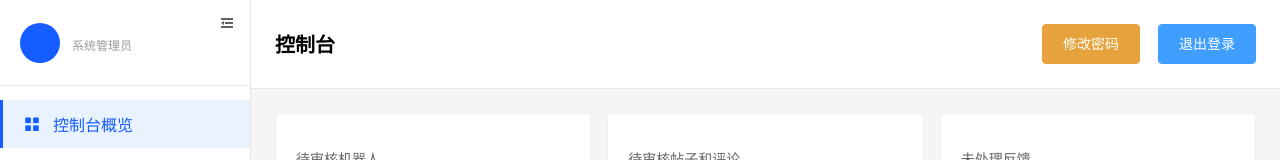
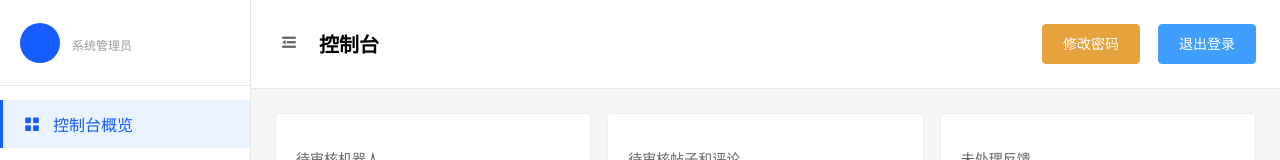
Before and after one commit to waerf/razorai_frontend, a Vue app in the folder RAZOR-AI--Frontend-main/: page /admin in a window 1280 px wide. Shown: the top 160 px of the page. Built offline with nearby package versions, Linux system fonts and the light colour scheme; no server answers.

Commit message:
更新侧边栏样式，现在看起来没那么挤了

```diff
--- a/RAZOR-AI--Frontend-main/src/views/AdminFeedbackDetail.vue
+++ b/RAZOR-AI--Frontend-main/src/views/AdminFeedbackDetail.vue
@@ -2,9 +2,6 @@
   <div class="admin-home">
     <!-- 侧边导航栏 -->
     <aside class="sidebar">
-      <button class="toggle-sidebar-btn" @click="toggleSidebar">
-        <i class="el-icon-s-fold"></i>
-      </button>
       <div class="user-info">
         <div class="avatar">{{ adminName ? adminName.charAt(0) : '管' }}</div>
         <div>
@@ -39,6 +36,9 @@
     <main class="main-content">
       <!-- 顶部导航栏 -->
       <header class="header">
+        <button class="toggle-sidebar-btn" @click="toggleSidebar">
+          <i class="el-icon-s-fold"></i>
+        </button>
         <h1 class="title">用户反馈详情</h1>
         <div style="display: flex; align-items: center; margin-left: auto">
           <el-button
@@ -377,23 +377,6 @@ export default {
     position: relative;
     transition: all 0.3s ease;
 
-    .toggle-sidebar-btn {
-      position: absolute;
-      top: 10px;
-      right: 10px;
-      cursor: pointer;
-      font-size: 16px;
-      background: none;
-      border: none;
-      color: #606266;
-      padding: 5px;
-
-      &:hover {
-        background-color: rgba(0, 0, 0, 0.05);
-        border-radius: 4px;
-      }
-    }
-
     &.hidden {
       width: 60px !important;
 
@@ -493,7 +476,7 @@ export default {
 
     .header {
       display: flex;
-      justify-content: space-between;
+      justify-content: flex-start;
       align-items: center;
       padding: 16px 24px;
       background-color: white;
@@ -501,6 +484,21 @@ export default {
       position: sticky;
       top: 0;
       z-index: 10;
+
+      .toggle-sidebar-btn {
+        cursor: pointer;
+        font-size: 18px;
+        background: none;
+        border: none;
+        color: #606266;
+        padding: 5px;
+        margin-right: 16px;
+
+        &:hover {
+          background-color: rgba(0, 0, 0, 0.05);
+          border-radius: 4px;
+        }
+      }
 
       .title {
         font-size: 20px;
--- a/RAZOR-AI--Frontend-main/src/views/AdminFeedbackPage.vue
+++ b/RAZOR-AI--Frontend-main/src/views/AdminFeedbackPage.vue
@@ -2,9 +2,6 @@
   <div class="admin-home">
     <!-- 侧边导航栏 -->
     <aside class="sidebar">
-      <button class="toggle-sidebar-btn" @click="toggleSidebar">
-        <i class="el-icon-s-fold"></i>
-      </button>
       <div class="user-info">
         <div class="avatar">{{ adminName ? adminName.charAt(0) : '管' }}</div>
         <div>
@@ -41,6 +38,9 @@
     <main class="main-content">
       <!-- 顶部导航栏 -->
       <header class="header">
+        <button class="toggle-sidebar-btn" @click="toggleSidebar">
+          <i class="el-icon-s-fold"></i>
+        </button>
         <h1 class="title">用户反馈管理</h1>
         <div style="display: flex; align-items: center; margin-left: auto">
           <el-button
@@ -380,23 +380,6 @@ export default {
     position: relative;
     transition: all 0.3s ease;
 
-    .toggle-sidebar-btn {
-      position: absolute;
-      top: 10px;
-      right: 10px;
-      cursor: pointer;
-      font-size: 16px;
-      background: none;
-      border: none;
-      color: #606266;
-      padding: 5px;
-
-      &:hover {
-        background-color: rgba(0, 0, 0, 0.05);
-        border-radius: 4px;
-      }
-    }
-
     &.hidden {
       width: 60px !important;
 
@@ -496,7 +479,7 @@ export default {
 
     .header {
       display: flex;
-      justify-content: space-between;
+      justify-content: flex-start;
       align-items: center;
       padding: 16px 24px;
       background-color: white;
@@ -504,6 +487,21 @@ export default {
       position: sticky;
       top: 0;
       z-index: 10;
+
+      .toggle-sidebar-btn {
+        cursor: pointer;
+        font-size: 18px;
+        background: none;
+        border: none;
+        color: #606266;
+        padding: 5px;
+        margin-right: 16px;
+
+        &:hover {
+          background-color: rgba(0, 0, 0, 0.05);
+          border-radius: 4px;
+        }
+      }
 
       .title {
         font-size: 20px;
--- a/RAZOR-AI--Frontend-main/src/views/AdminPage.vue
+++ b/RAZOR-AI--Frontend-main/src/views/AdminPage.vue
@@ -2,9 +2,6 @@
   <div class="admin-home">
     <!-- 侧边导航栏 -->
     <aside class="sidebar">
-      <button class="toggle-sidebar-btn" @click="toggleSidebar">
-        <i class="el-icon-s-fold"></i>
-      </button>
       <div class="user-info">
         <div class="avatar">{{ adminName.charAt(0) }}</div>
         <div>
@@ -41,6 +38,9 @@
     <main class="main-content">
       <!-- 顶部导航栏 -->
       <header class="header">
+        <button class="toggle-sidebar-btn" @click="toggleSidebar">
+          <i class="el-icon-s-fold"></i>
+        </button>
         <h1 class="title">控制台</h1>
         <div style="display: flex; align-items: center; margin-left: auto">
           <el-button
@@ -589,23 +589,6 @@ export default {
     position: relative;
     transition: all 0.3s ease;
 
-    .toggle-sidebar-btn {
-      position: absolute;
-      top: 10px;
-      right: 10px;
-      cursor: pointer;
-      font-size: 16px;
-      background: none;
-      border: none;
-      color: #606266;
-      padding: 5px;
-
-      &:hover {
-        background-color: rgba(0, 0, 0, 0.05);
-        border-radius: 4px;
-      }
-    }
-
     &.hidden {
       width: 60px !important;
 
@@ -705,7 +688,7 @@ export default {
 
     .header {
       display: flex;
-      justify-content: space-between;
+      justify-content: flex-start;
       align-items: center;
       padding: 16px 24px;
       background-color: white;
@@ -713,6 +696,21 @@ export default {
       position: sticky;
       top: 0;
       z-index: 10;
+
+      .toggle-sidebar-btn {
+        cursor: pointer;
+        font-size: 18px;
+        background: none;
+        border: none;
+        color: #606266;
+        padding: 5px;
+        margin-right: 16px;
+
+        &:hover {
+          background-color: rgba(0, 0, 0, 0.05);
+          border-radius: 4px;
+        }
+      }
 
       .title {
         font-size: 20px;
--- a/RAZOR-AI--Frontend-main/src/views/AdminPostReviewPage.vue
+++ b/RAZOR-AI--Frontend-main/src/views/AdminPostReviewPage.vue
@@ -2,9 +2,6 @@
   <div class="admin-post-review">
     <!-- 侧边导航栏 -->
     <aside class="sidebar">
-      <button class="toggle-sidebar-btn" @click="toggleSidebar">
-        <i class="el-icon-s-fold"></i>
-      </button>
       <div class="user-info">
         <div class="avatar">{{ adminName ? adminName.charAt(0) : '管' }}</div>
         <div>
@@ -41,6 +38,9 @@
     <main class="main-content">
       <!-- 顶部导航栏 -->
       <header class="header">
+        <button class="toggle-sidebar-btn" @click="toggleSidebar">
+          <i class="el-icon-s-fold"></i>
+        </button>
         <h1 class="title">帖子审核</h1>
         <div style="display: flex; align-items: center; margin-left: auto">
           <el-button
@@ -635,23 +635,6 @@ export default {
     position: relative;
     transition: all 0.3s ease;
 
-    .toggle-sidebar-btn {
-      position: absolute;
-      top: 10px;
-      right: 10px;
-      cursor: pointer;
-      font-size: 16px;
-      background: none;
-      border: none;
-      color: #606266;
-      padding: 5px;
-
-      &:hover {
-        background-color: rgba(0, 0, 0, 0.05);
-        border-radius: 4px;
-      }
-    }
-
     &.hidden {
       width: 60px !important;
 
@@ -751,7 +734,7 @@ export default {
 
     .header {
       display: flex;
-      justify-content: space-between;
+      justify-content: flex-start;
       align-items: center;
       padding: 16px 24px;
       background-color: white;
@@ -759,6 +742,21 @@ export default {
       position: sticky;
       top: 0;
       z-index: 10;
+
+      .toggle-sidebar-btn {
+        cursor: pointer;
+        font-size: 18px;
+        background: none;
+        border: none;
+        color: #606266;
+        padding: 5px;
+        margin-right: 16px;
+
+        &:hover {
+          background-color: rgba(0, 0, 0, 0.05);
+          border-radius: 4px;
+        }
+      }
 
       .title {
         font-size: 20px;
--- a/RAZOR-AI--Frontend-main/src/views/AdminReviewPage.vue
+++ b/RAZOR-AI--Frontend-main/src/views/AdminReviewPage.vue
@@ -2,9 +2,6 @@
   <div class="admin-robot-review">
     <!-- 侧边导航栏 -->
     <aside class="sidebar">
-      <button class="toggle-sidebar-btn" @click="toggleSidebar">
-        <i class="el-icon-s-fold"></i>
-      </button>
       <div class="user-info">
         <div class="avatar">{{ adminName ? adminName.charAt(0) : '管' }}</div>
         <div>
@@ -41,6 +38,9 @@
     <main class="main-content">
       <!-- 顶部导航栏 -->
       <header class="header">
+        <button class="toggle-sidebar-btn" @click="toggleSidebar">
+          <i class="el-icon-s-fold"></i>
+        </button>
         <h1 class="title">机器人审核</h1>
         <div style="display: flex; align-items: center; margin-left: auto">
           <el-button
@@ -441,23 +441,6 @@ export default {
     position: relative;
     transition: all 0.3s ease;
 
-    .toggle-sidebar-btn {
-      position: absolute;
-      top: 10px;
-      right: 10px;
-      cursor: pointer;
-      font-size: 16px;
-      background: none;
-      border: none;
-      color: #606266;
-      padding: 5px;
-
-      &:hover {
-        background-color: rgba(0, 0, 0, 0.05);
-        border-radius: 4px;
-      }
-    }
-
     &.hidden {
       width: 60px !important;
 
@@ -557,7 +540,7 @@ export default {
 
     .header {
       display: flex;
-      justify-content: space-between;
+      justify-content: flex-start;
       align-items: center;
       padding: 16px 24px;
       background-color: white;
@@ -565,6 +548,20 @@ export default {
       position: sticky;
       top: 0;
       z-index: 10;
+      .toggle-sidebar-btn {
+        cursor: pointer;
+        font-size: 18px;
+        background: none;
+        border: none;
+        color: #606266;
+        padding: 5px;
+        margin-right: 16px;
+
+        &:hover {
+          background-color: rgba(0, 0, 0, 0.05);
+          border-radius: 4px;
+        }
+      }
 
       .title {
         font-size: 20px;
--- a/RAZOR-AI--Frontend-main/src/views/AdminRobotReviewDetail.vue
+++ b/RAZOR-AI--Frontend-main/src/views/AdminRobotReviewDetail.vue
@@ -2,9 +2,6 @@
   <div class="admin-home">
     <!-- 侧边导航栏 -->
     <aside class="sidebar">
-      <button class="toggle-sidebar-btn" @click="toggleSidebar">
-        <i class="el-icon-s-fold"></i>
-      </button>
       <div class="user-info">
         <div class="avatar">{{ adminName ? adminName.charAt(0) : '管' }}</div>
         <div>
@@ -41,6 +38,9 @@
     <main class="main-content">
       <!-- 顶部导航栏 -->
       <header class="header">
+        <button class="toggle-sidebar-btn" @click="toggleSidebar">
+          <i class="el-icon-s-fold"></i>
+        </button>
         <h1 class="title">机器人审核详情</h1>
         <div style="display: flex; align-items: center; margin-left: auto">
           <el-button
@@ -525,22 +525,6 @@ export default {
     position: relative;
     transition: all 0.3s ease;
 
-    .toggle-sidebar-btn {
-      position: absolute;
-      top: 10px;
-      right: 10px;
-      cursor: pointer;
-      font-size: 16px;
-      background: none;
-      border: none;
-      color: #606266;
-      padding: 5px;
-
-      &:hover {
-        background-color: rgba(0, 0, 0, 0.05);
-      }
-    }
-
     &.hidden {
       width: 60px !important;
 
@@ -640,7 +624,7 @@ export default {
 
     .header {
       display: flex;
-      justify-content: space-between;
+      justify-content: flex-start;
       align-items: center;
       padding: 16px 24px;
       background-color: white;
@@ -648,6 +632,21 @@ export default {
       position: sticky;
       top: 0;
       z-index: 10;
+
+      .toggle-sidebar-btn {
+        cursor: pointer;
+        font-size: 18px;
+        background: none;
+        border: none;
+        color: #606266;
+        padding: 5px;
+        margin-right: 16px;
+
+        &:hover {
+          background-color: rgba(0, 0, 0, 0.05);
+          border-radius: 4px;
+        }
+      }
 
       .title {
         font-size: 20px;
```
Also changed, not shown: RAZOR-AI--Frontend-main/src/views/AdminAdminReviewPage.vue (+18 -21 lines), RAZOR-AI--Frontend-main/src/views/AdminCommentReviewDetail.vue (+19 -21 lines), RAZOR-AI--Frontend-main/src/views/AdminPostReviewDetail.vue (+37 -19 lines).
